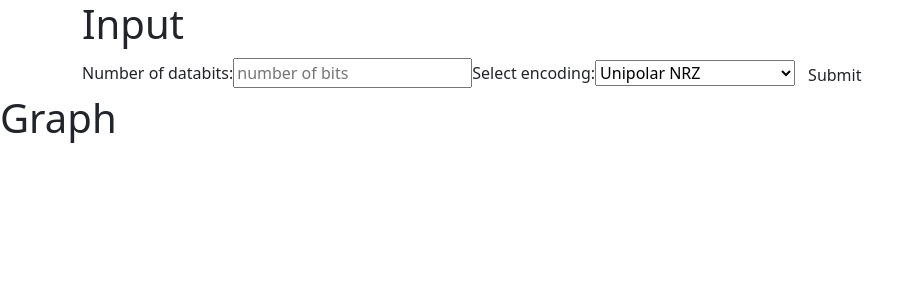
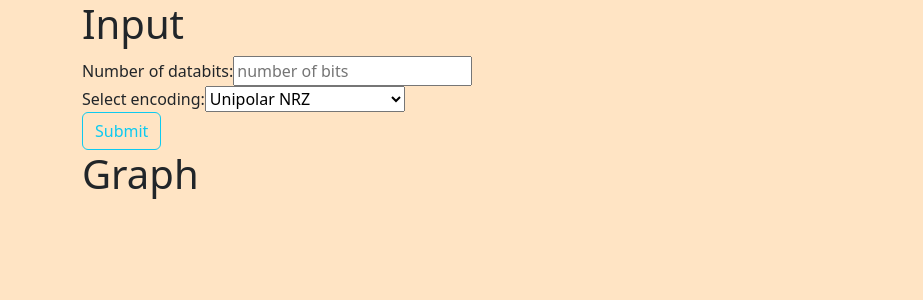
Before and after one commit to krishhq/line-encoder, a React (Vite) app: page / in a window 1280 px wide. Shown: the top 300 px of the page, without its empty margins (0-923 px from the left). Built offline with nearby package versions, Linux system fonts and the light colour scheme.

Commit message:
debugging done

```diff
--- a/src/index.css
+++ b/src/index.css
@@ -0,0 +1,3 @@
+body{
+    background-color:bisque;
+}
--- a/src/logic/Graph.jsx
+++ b/src/logic/Graph.jsx
@@ -10,7 +10,7 @@
 
 
     return(
-        <div>
+        <div className="container">
             <h1>Graph</h1>
         </div>
     );
--- a/src/logic/input.js
+++ b/src/logic/input.js
@@ -49,4 +49,4 @@
   return t;
 };
 
-export default { data, clock, time };
+export { data, clock, time };
--- a/src/ui/Input.jsx
+++ b/src/ui/Input.jsx
@@ -28,6 +28,7 @@
           value={formData.databits}
           onChange={handleInputChange}
         />
+        <br/>
         <label htmlFor="encoding">Select encoding:</label>
         <select name="encoding" id="encoding" value={formData.encoding} onChange={handleInputChange}>
           <option value="unipolar NRZ">Unipolar NRZ</option>
@@ -43,7 +44,8 @@
           <option value="mlt-3">MLT-3</option>
           <option value="pseudoternary">Pseudoternary</option>
         </select>
-        <button type="submit" className="btn">Submit</button>
+        <br/>
+        <button type="submit" className="btn btn-outline-info">Submit</button>
       </form>
     </div>
   );
```
